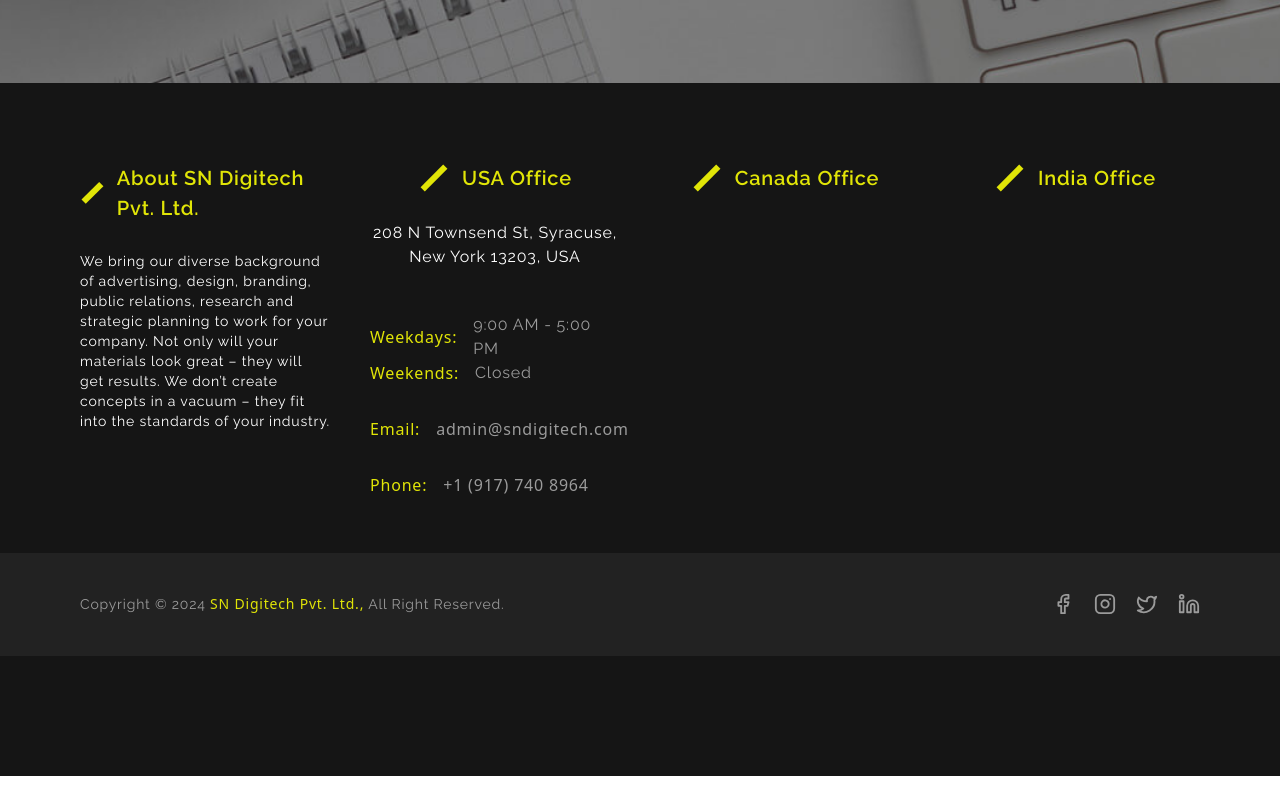
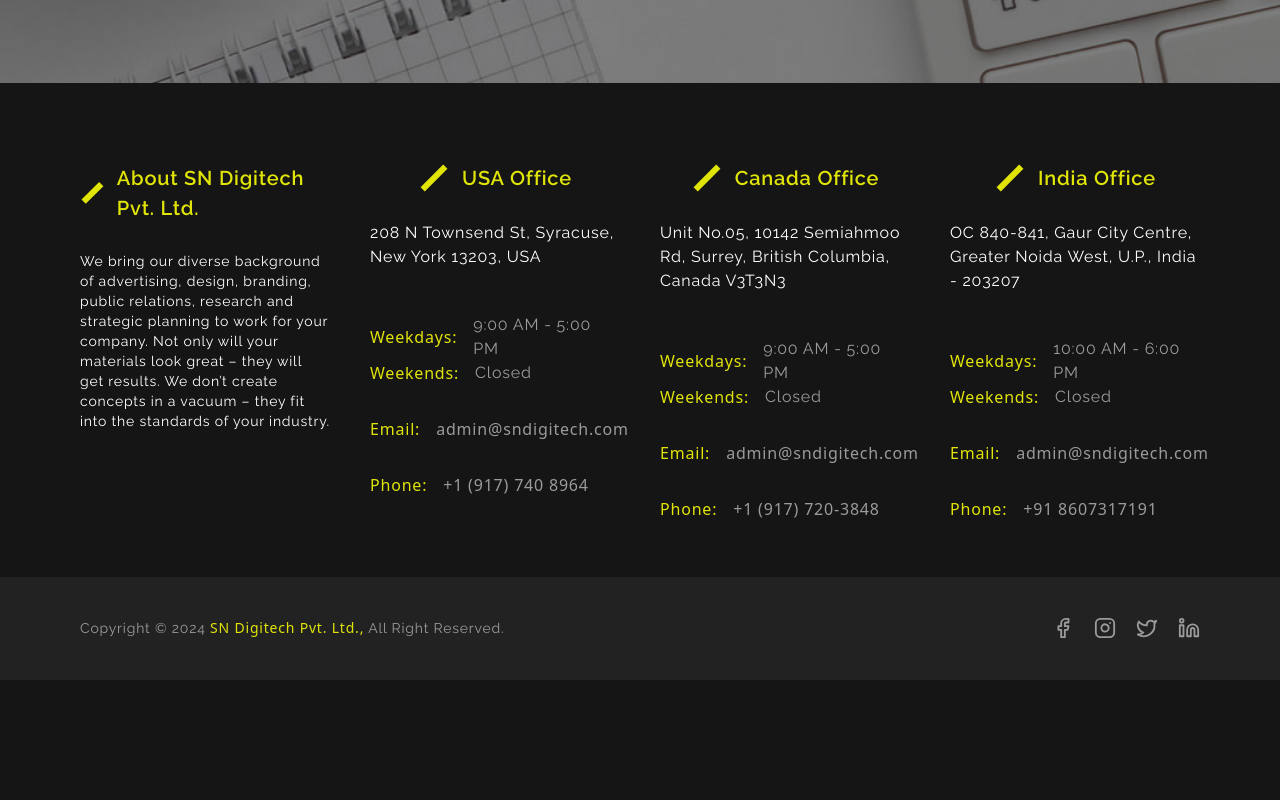
Before and after one commit to Consoling/sndigitech, a React (Vite) app: page / in a window 1280 px wide. Shown: the part 7025-7825 px from the top of the page. Before the commit the page ends 7801 px from the top, so only its background shows below. Built offline with nearby package versions, Linux system fonts and the light colour scheme; a web font is replaced by a local one.

Commit message:
footer complete

```diff
--- a/src/components/Footer.jsx
+++ b/src/components/Footer.jsx
@@ -32,7 +32,8 @@
               USA Office
             </span>
           </div>
-          <div className="flex flex-wrap font-raleway text-white py-7 justify-center items-center w-full text-center">
+          <div className="flex-col flex justify-start">
+          <div className="flex flex-wrap font-raleway text-white py-7 justify-start w-full ">
             <span className="font-raleway">
               208 N Townsend St, Syracuse, New York 13203, USA
             </span>
@@ -56,6 +57,7 @@
             <p className="text-[#e1e507]">Phone:</p><a href="tel:+1 (917) 740 8964" className="hover:underline">+1 (917) 740 8964</a>
             </span>
           </div>{" "}
+          </div>
         </div>
 
         <div className="flex flex-col ">
@@ -65,6 +67,32 @@
               Canada Office
             </span>
           </div>
+          <div className="flex-col flex justify-start">
+          <div className="flex flex-wrap font-raleway text-white py-7 justify-start w-full ">
+            <span className="font-raleway">
+            Unit No.05, 10142 Semiahmoo Rd, Surrey, British Columbia, Canada V3T3N3
+            </span>
+          </div>
+          <div className="flex flex-wrap flex-col py-4 ">
+            <span className="font-raleway flex flex-row items-center justify-start gap-4">
+              <p className="text-[#e1e507]">Weekdays:</p>9:00 AM - 5:00 PM
+            </span>
+            <span className="font-raleway flex flex-row items-center justify-start gap-4">
+              <p className="text-[#e1e507]">Weekends:</p>
+              Closed
+            </span>
+          </div>
+          <div className="flex flex-wrap flex-col py-4 ">
+            <span className="font-raleway flex flex-row items-center justify-start gap-4">
+            <p className="text-[#e1e507]">Email:</p><a href="mailto:admin@sndigitech.com" className="hover:underline">admin@sndigitech.com</a>
+            </span>
+          </div>{" "}
+          <div className="flex flex-wrap flex-col py-4 ">
+            <span className="font-raleway flex flex-row items-center justify-start gap-4">
+            <p className="text-[#e1e507]">Phone:</p><a href="tel:+1 (917) 720-3848" className="hover:underline">+1 (917) 720-3848</a>
+            </span>
+          </div>{" "}
+          </div>
         </div>
 
         <div className="flex flex-col ">
@@ -73,6 +101,32 @@
             <span className="font-raleway text-[#e1e507] font-semibold text-[20px]">
               India Office
             </span>
+          </div>
+          <div className="flex-col flex justify-start">
+          <div className="flex flex-wrap font-raleway text-white py-7 justify-start w-full ">
+            <span className="font-raleway">
+            OC 840-841, Gaur City Centre, Greater Noida West, U.P., India - 203207
+            </span>
+          </div>
+          <div className="flex flex-wrap flex-col py-4 ">
+            <span className="font-raleway flex flex-row items-center justify-start gap-4">
+              <p className="text-[#e1e507]">Weekdays:</p>10:00 AM - 6:00 PM
+            </span>
+            <span className="font-raleway flex flex-row items-center justify-start gap-4">
+              <p className="text-[#e1e507]">Weekends:</p>
+              Closed
+            </span>
+          </div>
+          <div className="flex flex-wrap flex-col py-4 ">
+            <span className="font-raleway flex flex-row items-center justify-start gap-4">
+            <p className="text-[#e1e507]">Email:</p><a href="mailto:admin@sndigitech.com" className="hover:underline">admin@sndigitech.com</a>
+            </span>
+          </div>{" "}
+          <div className="flex flex-wrap flex-col py-4 ">
+            <span className="font-raleway flex flex-row items-center justify-start gap-4">
+            <p className="text-[#e1e507]">Phone:</p><a href="tel:+91 8607317191" className="hover:underline">+91 8607317191</a>
+            </span>
+          </div>{" "}
           </div>
         </div>
       </div>
@@ -113,6 +167,7 @@
             </span>
           </div>
         </div>
+
       </div>
     </section>
   );
```
